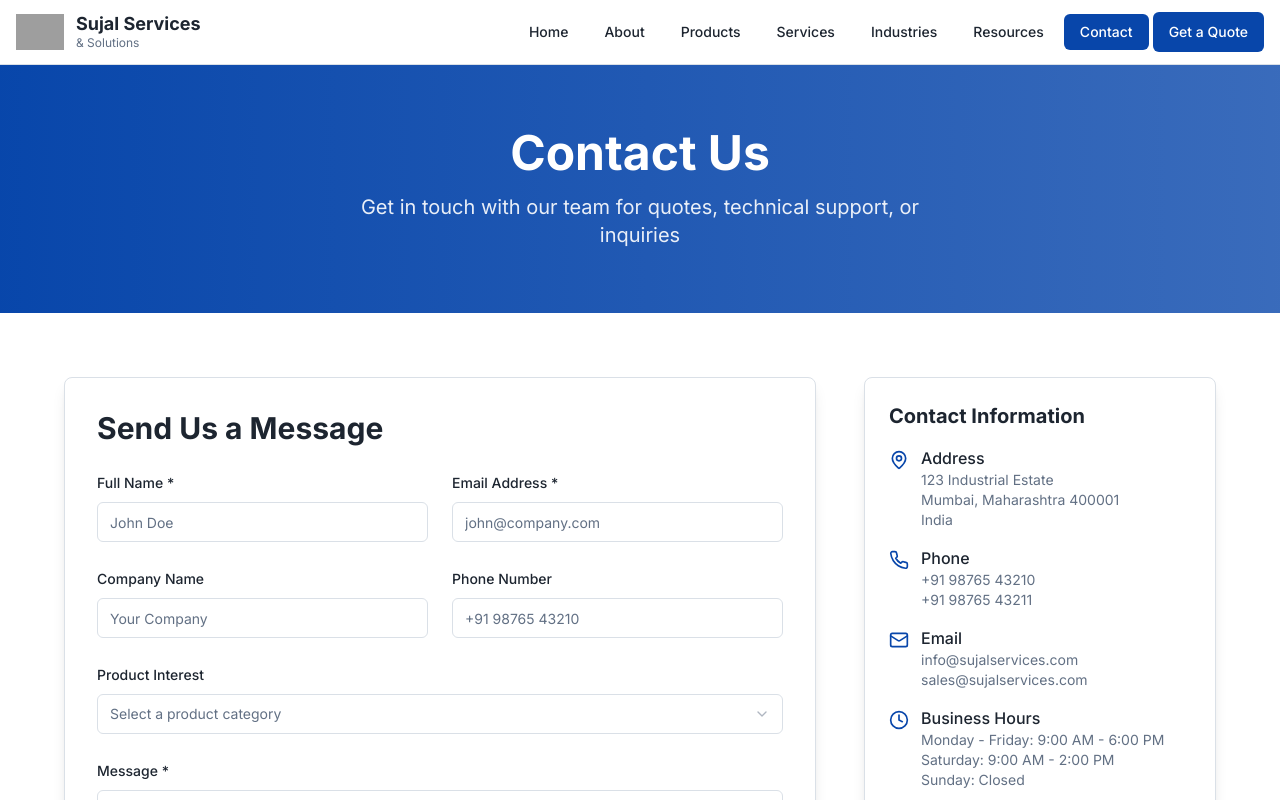
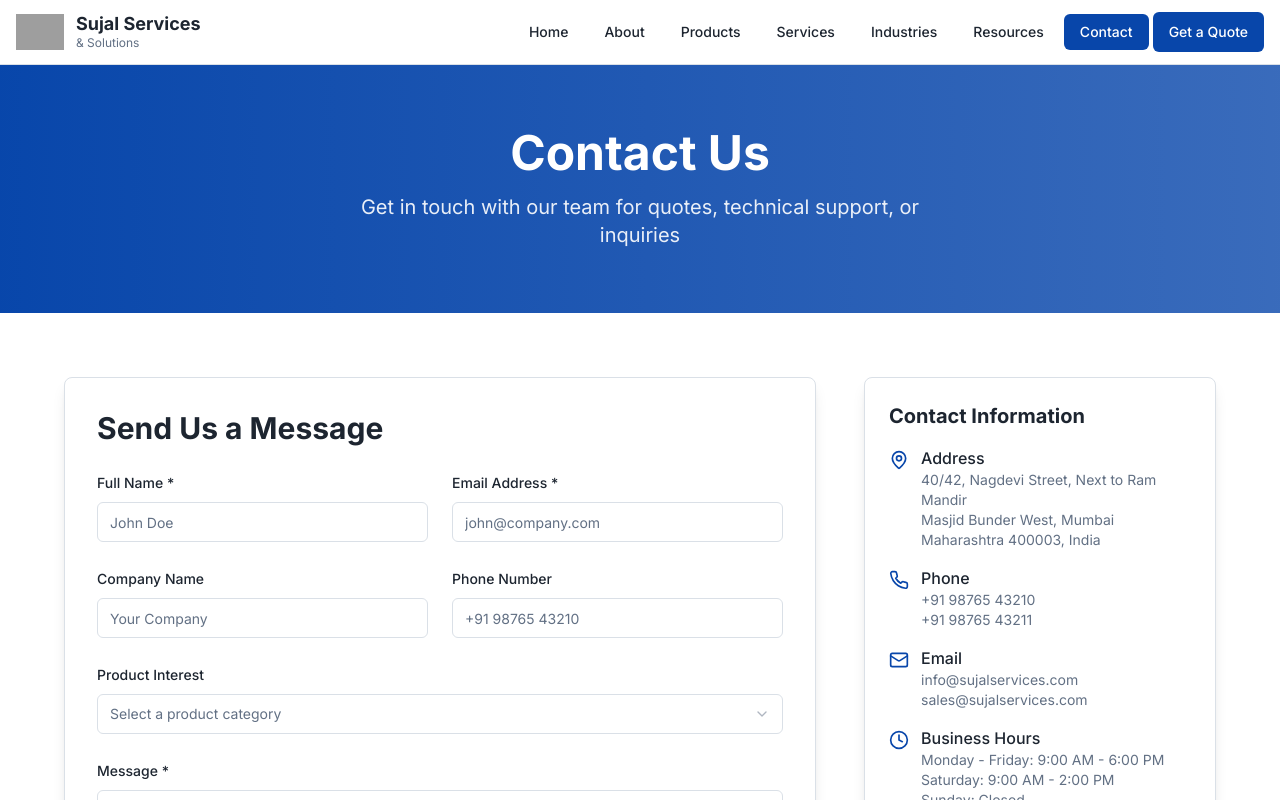
Before and after one commit to Sujal-tech-dev/sujal, a React (Vite) app: page /contact in a window 1280 px wide. Shown: the top 800 px of the page. Built offline with nearby package versions, Linux system fonts and the light colour scheme; grey boxes are pictures that could not be loaded; the HTML template or start-up script is replaced by a standard one.

Commit message:
Update contact address

```diff
--- a/src/pages/Contact.tsx
+++ b/src/pages/Contact.tsx
@@ -156,9 +156,9 @@ const Contact = () => {
                     <div>
                       <p className="font-medium text-card-foreground">Address</p>
                       <p className="text-sm text-muted-foreground">
-                        123 Industrial Estate<br />
-                        Mumbai, Maharashtra 400001<br />
-                        India
+                        40/42, Nagdevi Street, Next to Ram Mandir<br />
+                        Masjid Bunder West, Mumbai<br />
+                        Maharashtra 400003, India
                       </p>
                     </div>
                   </div>
```
